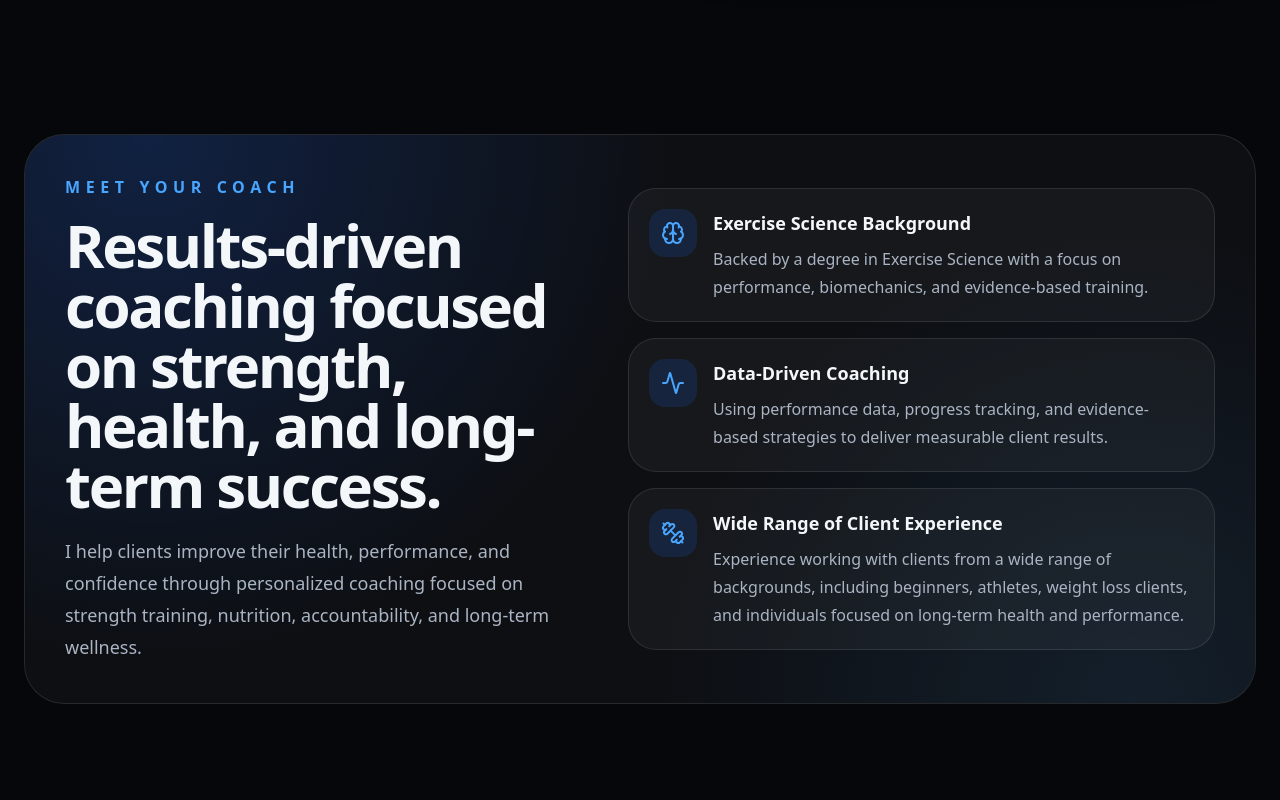
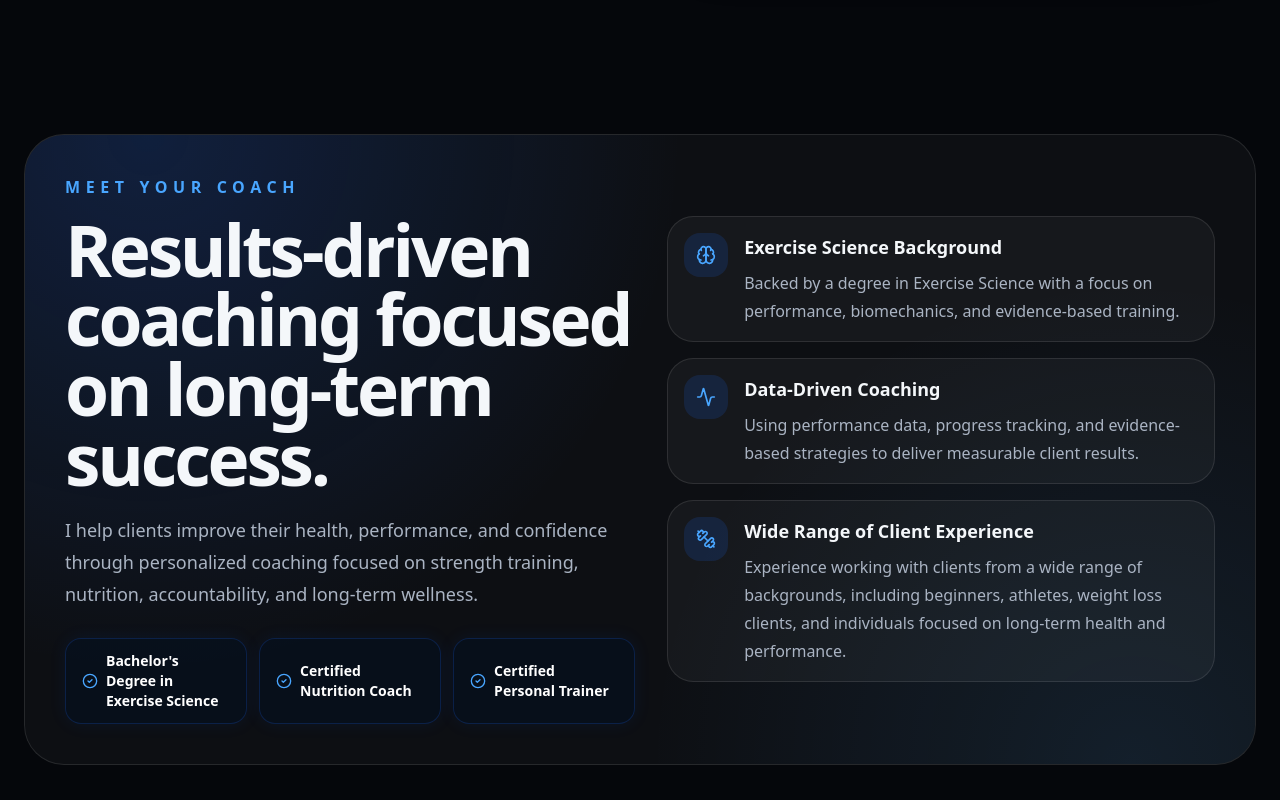
Before and after one commit to ryanbarkertraining/rbpt-website, a React (Vite) app: page / in a window 1280 px wide. Shown: the part 940-1740 px from the top of the page. Built offline with nearby package versions, Linux system fonts and the light colour scheme.

Commit message:
meet your coach updates

```diff
--- a/src/App.jsx
+++ b/src/App.jsx
@@ -370,7 +370,7 @@ function Hero() {
           variants={fadeUp}
           className="mt-5 max-w-xl text-sm leading-7 text-[#AAB4C3] min-[430px]:text-base sm:text-lg sm:leading-8"
         >
-          Built for people who want more than generic workout plans. RBPT combines performance focused training, practical nutrition, and real accountability to help you build strength, improve your physique, and perform at a higher level..
+          Built for people who want more than generic workout plans. RBPT combines performance focused training, practical nutrition, and real accountability to help you build strength, improve your physique, and perform at a higher level.
         </motion.p>
         <motion.div
           variants={fadeUp}
@@ -864,18 +864,40 @@ function MeetCoachSection() {
     { icon: Dumbbell, title: "Wide Range of Client Experience", text: "Experience working with clients from a wide range of backgrounds, including beginners, athletes, weight loss clients, and individuals focused on long-term health and performance." },
   ];
 
+  const coachChips = [
+    "Bachelor's Degree in Exercise Science",
+    "Certified Nutrition Coach",
+    "Certified Personal Trainer",
+  ];
+
   return (
     <section id="coach" className="mx-auto max-w-7xl px-4 py-14 sm:px-6 sm:py-20">
       <div className="relative overflow-hidden rounded-[2rem] border border-white/10 bg-white/[0.035] p-5 sm:rounded-[2.5rem] sm:p-8 xl:p-10">
-        <div className="pointer-events-none absolute inset-0 bg-[radial-gradient(circle_at_10%_0%,rgba(29,107,255,0.20),transparent_42%),radial-gradient(circle_at_90%_100%,rgba(73,166,255,0.10),transparent_38%)]" />
+        <div className="pointer-events-none absolute inset-0 bg-[radial-gradient(circle_at_10%_0%,rgba(29,107,255,0.18),transparent_42%),radial-gradient(circle_at_90%_100%,rgba(73,166,255,0.10),transparent_38%)]" />
 
-        <div className="relative grid gap-8 xl:grid-cols-[0.95fr_1.05fr] xl:items-center">
-          <div>
-            <SectionHeader
-              eyebrow="Meet Your Coach"
-              title="Results-driven coaching focused on strength, health, and long-term success."
-              text="I help clients improve their health, performance, and confidence through personalized coaching focused on strength training, nutrition, accountability, and long-term wellness."
-            />
+        <div className="relative grid gap-8 xl:grid-cols-[1.02fr_0.98fr] xl:items-center">
+          <div className="max-w-[620px]">
+            <p className="text-sm sm:text-base font-bold uppercase tracking-[0.35em] text-[#49A6FF]">
+              Meet Your Coach
+            </p>
+            <h2 className="mt-4 max-w-full break-words text-[2.65rem] font-black leading-[0.98] tracking-[-0.045em] sm:text-[3.45rem] xl:text-[4.45rem]">
+              Results-driven coaching focused on long-term success.
+            </h2>
+            <p className="mt-5 max-w-2xl text-base leading-7 text-[#AAB4C3] sm:text-lg sm:leading-8">
+              I help clients improve their health, performance, and confidence through personalized coaching focused on strength training, nutrition, accountability, and long-term wellness.
+            </p>
+
+            <div className="mt-7 grid gap-3 sm:grid-cols-3 xl:max-w-[590px]">
+              {coachChips.map((item) => (
+                <div
+                  key={item}
+                  className="flex items-center gap-2 rounded-2xl border border-[#1D6BFF]/20 bg-[#07111F]/70 px-4 py-3 text-sm font-bold text-white shadow-[0_0_18px_rgba(29,107,255,0.08)]"
+                >
+                  <CheckCircle2 className="h-4 w-4 shrink-0 text-[#49A6FF]" />
+                  <span>{item}</span>
+                </div>
+              ))}
+            </div>
           </div>
 
           <div className="grid gap-4 sm:grid-cols-3 xl:grid-cols-1">
@@ -890,7 +912,17 @@ function MeetCoachSection() {
 }
 
 function CredentialCard({ icon: Icon, title, text }) {
-  return <div className="flex gap-4 rounded-[1.75rem] border border-white/10 bg-white/[0.04] p-5"><div className="flex h-12 w-12 shrink-0 items-center justify-center rounded-2xl bg-[#1D6BFF]/15 text-[#49A6FF]"><Icon className="h-6 w-6" /></div><div><h3 className="text-lg font-bold">{title}</h3><p className="mt-2 leading-7 text-[#AAB4C3]">{text}</p></div></div>;
+  return (
+    <div className="flex gap-4 rounded-[1.65rem] border border-white/10 bg-white/[0.04] p-4 sm:p-5 xl:p-4">
+      <div className="flex h-11 w-11 shrink-0 items-center justify-center rounded-2xl bg-[#1D6BFF]/15 text-[#49A6FF]">
+        <Icon className="h-5 w-5" />
+      </div>
+      <div>
+        <h3 className="text-base font-bold sm:text-lg">{title}</h3>
+        <p className="mt-2 text-sm leading-6 text-[#AAB4C3] sm:text-base sm:leading-7">{text}</p>
+      </div>
+    </div>
+  );
 }
 
 function ScienceSection() {
```
